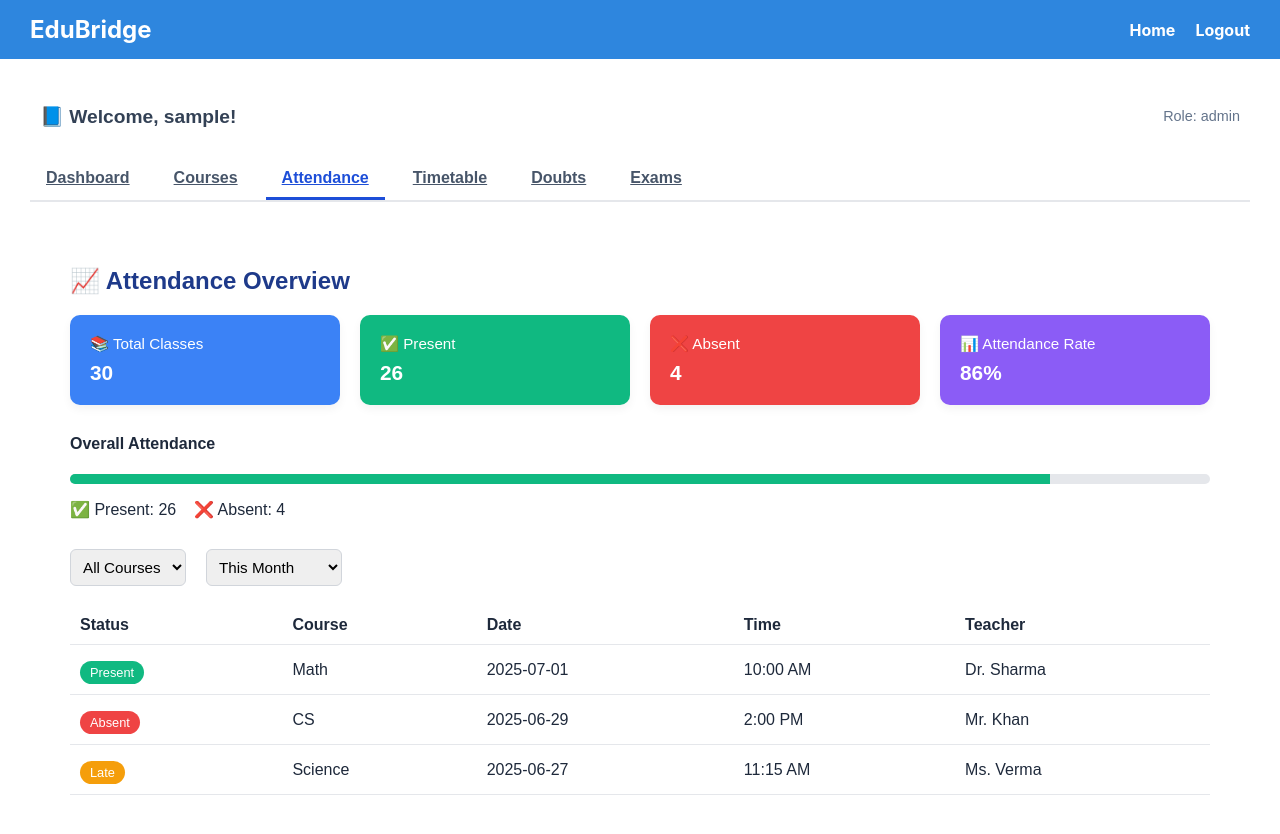
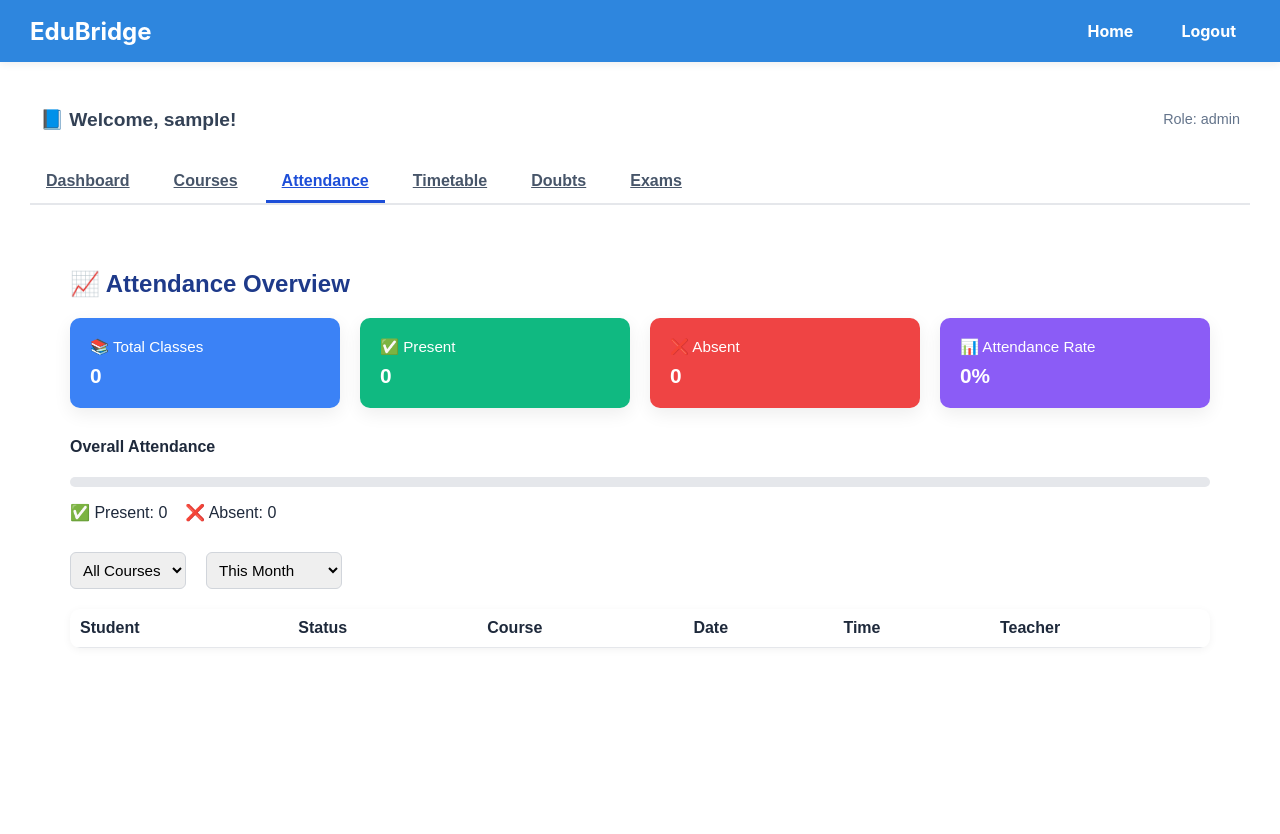
Before and after one commit to mohit1175/EduBridge, a React (Create React App) app: page /home/attendance in a window 1280 px wide. Shown: the top 834 px of the page. After the commit the page ends 800 px from the top, so only its background shows below. Built offline with nearby package versions, Linux system fonts and the light colour scheme; sample sign-in values are in the browser's storage.

Commit message:
Implement role-based styling and functionality across Dashboard, Navbar, Attendance, and Timetable components

```diff
--- a/src/components/Dashboard.jsx
+++ b/src/components/Dashboard.jsx
@@ -12,6 +12,15 @@ import '../styles/Dashboard.css';
 function Dashboard({ role }) {
   const username = localStorage.getItem('username') || 'User';
 
+  const roleClass =
+    role === 'student' ? 'dashboard-student' :
+    role === 'teacher_level2' ? 'dashboard-teacher' :
+    role === 'teacher_level1' ? 'dashboard-hod' : '';
+  const headerClass =
+    role === 'student' ? 'dashboard-header student' :
+    role === 'teacher_level2' ? 'dashboard-header teacher' :
+    role === 'teacher_level1' ? 'dashboard-header hod' : 'dashboard-header';
+
   const tabs = [
     { name: 'Dashboard', path: '/home/dashboard' },
     { name: 'Courses', path: '/home/courses' },
@@ -22,9 +31,9 @@ function Dashboard({ role }) {
   ];
 
   return (
-    <div className="dashboard-container">
+    <div className={`dashboard-container ${roleClass}`}>
       {/* Username display */}
-      <div className="dashboard-header">
+      <div className={headerClass}>
         <h2>📘 Welcome, {username}!</h2>
         <span className="dashboard-role">Role: {role}</span>
       </div>
--- a/src/components/DashboardMain.jsx
+++ b/src/components/DashboardMain.jsx
@@ -53,6 +53,11 @@ function DashboardMain({ role }) {
 
   return (
     <>
+      {/* Role-specific header */}
+      {role === 'student' && <h2>🎓 Student Dashboard</h2>}
+      {role === 'teacher_level2' && <h2>🧑‍🏫 Teacher Dashboard</h2>}
+      {role === 'teacher_level1' && <h2>👑 HOD Dashboard</h2>}
+
       {/* Stats */}
       <div className="stats-grid">
         {userStats.map((s, i) => (
@@ -63,8 +68,9 @@ function DashboardMain({ role }) {
         ))}
       </div>
 
-      {/* Content Grid */}
+      {/* Content Grid - role specific */}
       <div className="main-content-grid">
+        {role === 'student' && (
           <div className="todays-classes">
             <h3>Today's Classes</h3>
             <ul>
@@ -73,12 +79,32 @@ function DashboardMain({ role }) {
               <li><strong>2:00 - 3:00</strong> | CS | Room C2</li>
             </ul>
           </div>
+        )}
+        {role === 'teacher_level2' && (
+          <div className="todays-classes">
+            <h3>Today's Teaching Schedule</h3>
+            <ul>
+              <li><strong>10:00 - 11:00</strong> | Math | Room A1</li>
+              <li><strong>2:00 - 3:00</strong> | CS | Room C2</li>
+            </ul>
+          </div>
+        )}
+        {role === 'teacher_level1' && (
+          <div className="todays-classes">
+            <h3>Management Overview</h3>
+            <ul>
+              <li>🧑‍🏫 Teachers Managed: 5</li>
+              <li>📘 Total Courses: 10</li>
+              <li>📊 Reports Submitted: 8</li>
+            </ul>
+          </div>
+        )}
         <div className="recent-activity">
           <h3>Recent Activity</h3>
           <ul>
-            <li>✅ Attendance marked for CS</li>
-            <li>💬 Doubt answered in Math</li>
-            <li>📊 Report submitted</li>
+            {role === 'student' && <><li>✅ Attendance marked for you</li><li>💬 Doubt answered</li><li>📊 Grade updated</li></>}
+            {role === 'teacher_level2' && <><li>✅ Attendance marked for CS</li><li>💬 Doubt answered in Math</li><li>📝 Papers evaluated</li></>}
+            {role === 'teacher_level1' && <><li>📊 Report submitted</li><li>👑 Role assigned</li><li>➕ Course added</li></>}
           </ul>
         </div>
       </div>
--- a/src/components/Navbar.jsx
+++ b/src/components/Navbar.jsx
@@ -2,8 +2,13 @@ import React from 'react';
 import '../styles/Navbar.css';
 
 function Navbar() {
+  const role = localStorage.getItem('userRole');
+  const roleClass =
+    role === 'student' ? 'navbar-student' :
+    role === 'teacher_level2' ? 'navbar-teacher' :
+    role === 'teacher_level1' ? 'navbar-hod' : '';
   return (
-    <div className="navbar">
+    <div className={`navbar ${roleClass}`}>
       <h1>EduBridge</h1>
       <div className="nav-links">
         <a href="/home">Home</a>
--- a/src/pages/Attendance.jsx
+++ b/src/pages/Attendance.jsx
@@ -1,24 +1,68 @@
 // src/pages/Attendance.jsx
-import React, { useState } from 'react';
+import React, { useState, useEffect } from 'react';
 import '../styles/Attendance.css';
 
+const mockStudents = [
+  { id: 1, name: 'Alice', course: 'Math' },
+  { id: 2, name: 'Bob', course: 'CS' },
+  { id: 3, name: 'Charlie', course: 'Science' },
+];
 
 function Attendance() {
   const [selectedCourse, setSelectedCourse] = useState('All');
   const [selectedPeriod, setSelectedPeriod] = useState('This Month');
+  const [attendanceData, setAttendanceData] = useState([]);
+  const [marking, setMarking] = useState({});
+  const [date, setDate] = useState('');
+  const [time, setTime] = useState('');
 
-  const stats = {
-    total: 30,
-    present: 26,
-    absent: 4,
-    rate: '86%'
-  };
+  const role = localStorage.getItem('userRole');
+  const username = localStorage.getItem('username');
 
-  const attendanceRecords = [
-    { status: 'Present', course: 'Math', date: '2025-07-01', time: '10:00 AM', teacher: 'Dr. Sharma' },
-    { status: 'Absent', course: 'CS', date: '2025-06-29', time: '2:00 PM', teacher: 'Mr. Khan' },
-    { status: 'Late', course: 'Science', date: '2025-06-27', time: '11:15 AM', teacher: 'Ms. Verma' }
-  ];
+  const roleClass =
+    role === 'student' ? 'attendance-student' :
+    role === 'teacher_level2' ? 'attendance-teacher' :
+    role === 'teacher_level1' ? 'attendance-hod' : '';
+
+  // Load attendance from localStorage
+  useEffect(() => {
+    const stored = localStorage.getItem('attendanceRecords');
+    if (stored) setAttendanceData(JSON.parse(stored));
+  }, []);
+
+  // Save attendance to localStorage
+  useEffect(() => {
+    localStorage.setItem('attendanceRecords', JSON.stringify(attendanceData));
+  }, [attendanceData]);
+
+  // Stats calculation
+  const stats = (() => {
+    if (role === 'teacher_level2') {
+      const teacherRecords = attendanceData.filter(r => r.teacher === username);
+      return {
+        total: teacherRecords.length,
+        present: teacherRecords.filter(r => r.status === 'Present').length,
+        absent: teacherRecords.filter(r => r.status === 'Absent').length,
+        rate: teacherRecords.length ? Math.round((teacherRecords.filter(r => r.status === 'Present').length / teacherRecords.length) * 100) + '%' : '0%'
+      };
+    } else if (role === 'teacher_level1') {
+      return {
+        total: attendanceData.length,
+        present: attendanceData.filter(r => r.status === 'Present').length,
+        absent: attendanceData.filter(r => r.status === 'Absent').length,
+        rate: attendanceData.length ? Math.round((attendanceData.filter(r => r.status === 'Present').length / attendanceData.length) * 100) + '%' : '0%'
+      };
+    } else {
+      // Student
+      const studentRecords = attendanceData.filter(r => r.student === username);
+      return {
+        total: studentRecords.length,
+        present: studentRecords.filter(r => r.status === 'Present').length,
+        absent: studentRecords.filter(r => r.status === 'Absent').length,
+        rate: studentRecords.length ? Math.round((studentRecords.filter(r => r.status === 'Present').length / studentRecords.length) * 100) + '%' : '0%'
+      };
+    }
+  })();
 
   const getBadgeColor = (status) => {
     switch (status) {
@@ -29,8 +73,39 @@ function Attendance() {
     }
   };
 
+  // Teacher: Mark attendance
+  const handleMarkChange = (student, value) => {
+    setMarking({ ...marking, [student]: value });
+  };
+  const handleMarkSubmit = (e) => {
+    e.preventDefault();
+    const newRecords = mockStudents.map(s => ({
+      student: s.name,
+      course: s.course,
+      date,
+      time,
+      status: marking[s.name] || 'Absent',
+      teacher: username
+    }));
+    setAttendanceData([...attendanceData, ...newRecords]);
+    setMarking({});
+    setDate('');
+    setTime('');
+  };
+
+  // Filtered records for display
+  let recordsToShow = attendanceData;
+  if (role === 'teacher_level2') {
+    recordsToShow = attendanceData.filter(r => r.teacher === username);
+  } else if (role === 'student') {
+    recordsToShow = attendanceData.filter(r => r.student === username);
+  }
+  if (selectedCourse !== 'All') {
+    recordsToShow = recordsToShow.filter(r => r.course === selectedCourse);
+  }
+
   return (
-    <div className="attendance-page">
+    <div className={`attendance-page ${roleClass}`}>
       <h2>📈 Attendance Overview</h2>
 
       {/* Stats Cards */}
@@ -53,10 +128,10 @@ function Attendance() {
       {/* Filters */}
       <div className="attendance-filters">
         <select value={selectedCourse} onChange={(e) => setSelectedCourse(e.target.value)}>
-          <option>All Courses</option>
-          <option>Math</option>
-          <option>CS</option>
-          <option>Science</option>
+          <option value="All">All Courses</option>
+          <option value="Math">Math</option>
+          <option value="CS">CS</option>
+          <option value="Science">Science</option>
         </select>
         <select value={selectedPeriod} onChange={(e) => setSelectedPeriod(e.target.value)}>
           <option>This Month</option>
@@ -65,11 +140,49 @@ function Attendance() {
         </select>
       </div>
 
+      {/* Teacher: Mark Attendance */}
+      {role === 'teacher_level2' && (
+        <div className="mark-attendance-form">
+          <h3>Mark Attendance for Students</h3>
+          <form onSubmit={handleMarkSubmit}>
+            <label>Date: <input type="date" value={date} onChange={e => setDate(e.target.value)} required /></label>
+            <label>Time: <input type="time" value={time} onChange={e => setTime(e.target.value)} required /></label>
+            <table>
+              <thead>
+                <tr>
+                  <th>Student</th>
+                  <th>Course</th>
+                  <th>Status</th>
+                </tr>
+              </thead>
+              <tbody>
+                {mockStudents.map(s => (
+                  <tr key={s.id}>
+                    <td>{s.name}</td>
+                    <td>{s.course}</td>
+                    <td>
+                      <select value={marking[s.name] || ''} onChange={e => handleMarkChange(s.name, e.target.value)} required>
+                        <option value="">Select</option>
+                        <option value="Present">Present</option>
+                        <option value="Absent">Absent</option>
+                        <option value="Late">Late</option>
+                      </select>
+                    </td>
+                  </tr>
+                ))}
+              </tbody>
+            </table>
+            <button type="submit">Submit Attendance</button>
+          </form>
+        </div>
+      )}
+
       {/* Attendance Records */}
       <div className="attendance-records">
         <table>
           <thead>
             <tr>
+              <th>Student</th>
               <th>Status</th>
               <th>Course</th>
               <th>Date</th>
@@ -78,8 +191,9 @@ function Attendance() {
             </tr>
           </thead>
           <tbody>
-            {attendanceRecords.map((record, index) => (
+            {recordsToShow.map((record, index) => (
               <tr key={index}>
+                <td>{record.student}</td>
                 <td><span className={`badge ${getBadgeColor(record.status)}`}>{record.status}</span></td>
                 <td>{record.course}</td>
                 <td>{record.date}</td>
--- a/src/pages/Home.jsx
+++ b/src/pages/Home.jsx
@@ -6,12 +6,16 @@ import '../styles/Home.css';
 
 function Home() {
   const role = localStorage.getItem('userRole'); // Get role from localStorage
+  const roleClass =
+    role === 'student' ? 'dashboard-student' :
+    role === 'teacher_level2' ? 'dashboard-teacher' :
+    role === 'teacher_level1' ? 'dashboard-hod' : '';
 
   return (
-    <>
+    <div className={roleClass} style={{ minHeight: '100vh' }}>
       <Navbar />
       <Dashboard role={role} />
-    </>
+    </div>
   );
 }
 
--- a/src/pages/Timetable.jsx
+++ b/src/pages/Timetable.jsx
@@ -4,6 +4,10 @@ import TimetableBuilder from './TimetableBuilder';
 
 function Timetable() {
   const role = localStorage.getItem('userRole');
+  const roleClass =
+    role === 'student' ? 'dashboard-student' :
+    role === 'teacher_level2' ? 'dashboard-teacher' :
+    role === 'teacher_level1' ? 'dashboard-hod' : '';
   const [config, setConfig] = useState(null);
   const [entries, setEntries] = useState([]);
   const [selectedCells, setSelectedCells] = useState([]);
@@ -18,7 +22,13 @@ function Timetable() {
     setLoading(false); // ✅ ensure we delay render until storage check
   }, []);
 
-  // Save entries if they change
+  // Save config and entries if they change (for all roles)
+  useEffect(() => {
+    if (config) {
+      localStorage.setItem('timetableConfig', JSON.stringify(config));
+    }
+  }, [config]);
+
   useEffect(() => {
     localStorage.setItem('timetableEntries', JSON.stringify(entries));
   }, [entries]);
@@ -59,17 +69,18 @@ function Timetable() {
   };
 
   // ✅ FIX: Show loading or wait for localStorage before returning
-  if (loading) return <p style={{ padding: '20px' }}>Loading timetable...</p>;
+  if (loading) return <div className={roleClass} style={{ minHeight: '100vh' }}><p style={{ padding: '20px' }}>Loading timetable...</p></div>;
 
   if (!config) {
     return role === 'teacher_level1'
-      ? <TimetableBuilder onGridGenerate={handleGridGenerate} />
-      : <p style={{ padding: '20px' }}>Timetable not created yet by HOD.</p>;
+      ? <div className={roleClass} style={{ minHeight: '100vh' }}><TimetableBuilder onGridGenerate={handleGridGenerate} /></div>
+      : <div className={roleClass} style={{ minHeight: '100vh' }}><p style={{ padding: '20px' }}>Timetable not created yet by HOD.</p></div>;
   }
 
   const { timeSlots, days, recessPeriods } = config;
 
   return (
+    <div className={roleClass} style={{ minHeight: '100vh' }}>
       <div className="timetable-modern">
         <div className="timetable-header">
           <h2>📅 Weekly Timetable</h2>
@@ -120,7 +131,7 @@ function Timetable() {
           })}
         </div>
 
-      {/* Assignment Form */}
+        {/* Assignment Form - only for HOD */}
         {role === 'teacher_level1' && selectedCells.length > 0 && (
           <div className="assign-box">
             <h4>Assign to {selectedCells.length} cell(s)</h4>
@@ -140,6 +151,7 @@ function Timetable() {
           </div>
         )}
       </div>
+    </div>
   );
 }
 
--- a/src/styles/Attendance.css
+++ b/src/styles/Attendance.css
@@ -21,7 +21,13 @@
     color: white;
     font-size: 0.95rem;
     font-weight: 500;
-    box-shadow: 0 4px 10px rgba(0,0,0,0.05);
+    box-shadow: 0 6px 18px rgba(0,0,0,0.07);
+    transition: transform 0.15s, box-shadow 0.15s;
+  }
+
+  .stat-card:hover {
+    transform: translateY(-4px) scale(1.03);
+    box-shadow: 0 12px 24px rgba(0,0,0,0.10);
   }
 
   .stat-card strong {
@@ -68,6 +74,11 @@
   .attendance-records table {
     width: 100%;
     border-collapse: collapse;
+    background: white;
+    border-radius: 10px;
+    overflow: hidden;
+    box-shadow: 0 2px 8px rgba(0,0,0,0.05);
+    transition: box-shadow 0.2s;
   }
 
   .attendance-records th,
@@ -75,6 +86,10 @@
     padding: 10px;
     text-align: left;
     border-bottom: 1px solid #e5e7eb;
+  }
+
+  .attendance-records tr:hover {
+    background: #f1f5f9;
   }
 
   .badge {
@@ -87,3 +102,28 @@
   .badge.green { background-color: #10b981; }
   .badge.red { background-color: #ef4444; }
   .badge.orange { background-color: #f97316; }
+
+  /* Role-based attendance backgrounds */
+  .attendance-student {
+    background: linear-gradient(120deg, #e0f2fe 0%, #f0f9ff 100%);
+  }
+  .attendance-teacher {
+    background: linear-gradient(120deg, #e6fbe8 0%, #f0fff4 100%);
+  }
+  .attendance-hod {
+    background: linear-gradient(120deg, #ede9fe 0%, #f5f3ff 100%);
+  }
+
+  /* Role-based badge and progress bar colors */
+  .attendance-student .badge.green,
+  .attendance-student .progress-fill {
+    background-color: #2563eb;
+  }
+  .attendance-teacher .badge.green,
+  .attendance-teacher .progress-fill {
+    background-color: #059669;
+  }
+  .attendance-hod .badge.green,
+  .attendance-hod .progress-fill {
+    background-color: #7c3aed;
+  }
--- a/src/styles/Dashboard.css
+++ b/src/styles/Dashboard.css
@@ -44,7 +44,13 @@
   color: white;
   font-size: 0.95rem;
   font-weight: 500;
-  box-shadow: 0 4px 10px rgba(0,0,0,0.05);
+  box-shadow: 0 6px 18px rgba(0,0,0,0.07);
+  transition: transform 0.15s, box-shadow 0.15s;
+}
+
+.stat-card:hover {
+  transform: translateY(-4px) scale(1.03);
+  box-shadow: 0 12px 24px rgba(0,0,0,0.10);
 }
 
 .stat-card strong {
@@ -109,14 +115,28 @@
   font-size: 0.95rem;
   font-weight: 600;
   cursor: pointer;
-  transition: background-color 0.2s ease;
+  transition: background 0.2s, color 0.2s, box-shadow 0.2s;
   box-shadow: 0 2px 6px rgba(0,0,0,0.06);
+  color: #f8fafc;
 }
 
 .quick-actions button:hover {
-  background-color: #8b5cf6;
-  color: #f8faff;
+  background: #1e40af;
+  color: #fff;
+  box-shadow: 0 4px 12px rgba(60,60,180,0.10);
 }
+
+/* Role-based dashboard backgrounds */
+.dashboard-student {
+  background: linear-gradient(120deg, #e0f2fe 0%, #f0f9ff 100%);
+}
+.dashboard-teacher {
+  background: linear-gradient(120deg, #e6fbe8 0%, #f0fff4 100%);
+}
+.dashboard-hod {
+  background: linear-gradient(120deg, #ede9fe 0%, #f5f3ff 100%);
+}
+
 .dashboard-header {
   display: flex;
   justify-content: space-between;
@@ -124,6 +144,16 @@
   margin-bottom: 15px;
   padding: 0 10px;
   color: #334155;
+}
+
+.dashboard-header.student {
+  color: #1e40af;
+}
+.dashboard-header.teacher {
+  color: #059669;
+}
+.dashboard-header.hod {
+  color: #7c3aed;
 }
 
 .dashboard-header h2 {
@@ -134,3 +164,21 @@
   font-size: 0.9rem;
   color: #64748b;
 }
+
+/* Student accent */
+.dashboard-student .stat-card.blue,
+.dashboard-student .quick-actions button {
+  background-color: #2563eb;
+}
+
+/* Teacher accent */
+.dashboard-teacher .stat-card.green,
+.dashboard-teacher .quick-actions button {
+  background-color: #059669;
+}
+
+/* HOD accent */
+.dashboard-hod .stat-card.purple,
+.dashboard-hod .quick-actions button {
+  background-color: #7c3aed;
+}
--- a/src/styles/Navbar.css
+++ b/src/styles/Navbar.css
@@ -5,6 +5,7 @@
   display: flex;
   justify-content: space-between;
   align-items: center;
+  box-shadow: 0 2px 8px rgba(0,0,0,0.07);
 }
 
 .navbar h1 {
@@ -21,8 +22,23 @@
   color: white;
   text-decoration: none;
   font-weight: bold;
+  padding: 6px 14px;
+  border-radius: 6px;
+  transition: background 0.2s, color 0.2s;
 }
 
 .nav-links a:hover {
-  text-decoration: underline;
+  background: rgba(255,255,255,0.12);
+  color: #f1f5f9;
 }
+
+/* Role-based navbar backgrounds */
+.navbar-student {
+  background-color: #2563eb;
+}
+.navbar-teacher {
+  background-color: #059669;
+}
+.navbar-hod {
+  background-color: #7c3aed;
+}
```
Lines whose indentation alone changed are shown as unchanged.
